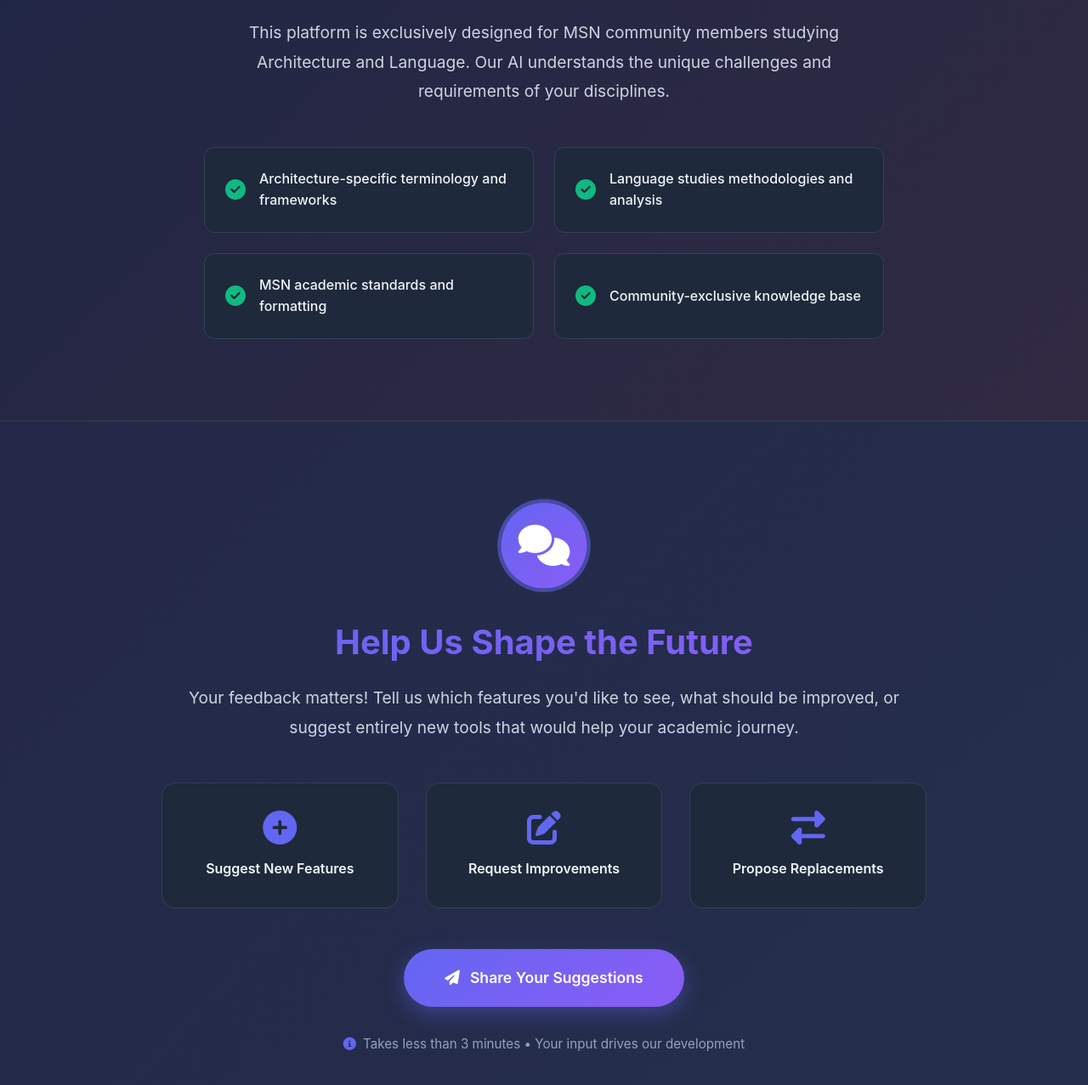
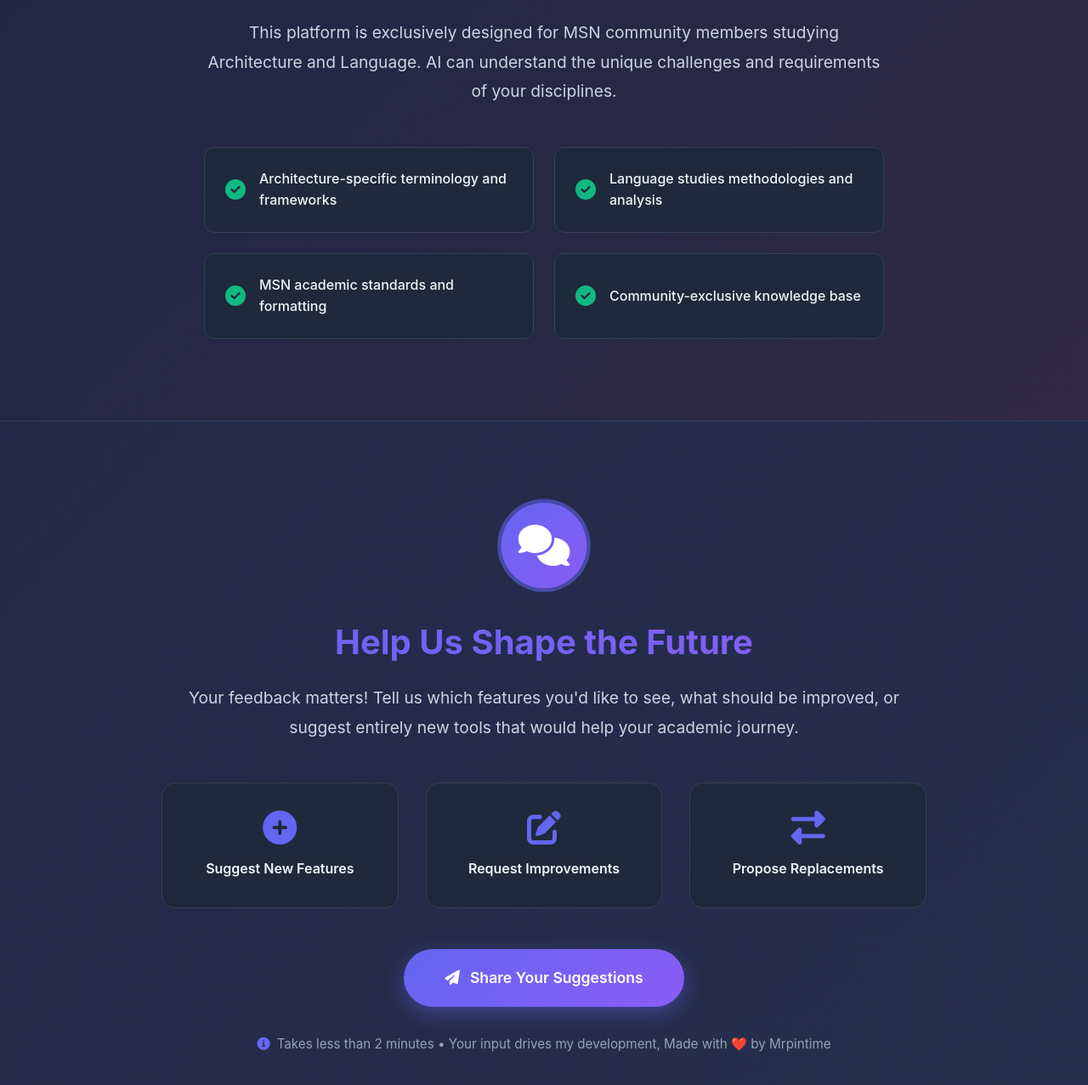
Before and after one commit to mrpintime/academic_msn_ai_prototype, a plain HTML site: page index.html in a window 1280 px wide. Shown: the part 2846-4123 px from the top of the page at 85% size. Drawn offline with Linux system fonts and the light colour scheme.

Commit message:
Update index.html to refine text for clarity and update feedback link with a specific Google Form URL.

```diff
--- a/index.html
+++ b/index.html
@@ -211,7 +211,7 @@
                     <i class="fas fa-users"></i>
                 </div>
                 <h2>Built for the MSN Community</h2>
-                <p>This platform is exclusively designed for MSN community members studying Architecture and Language. Our AI understands the unique challenges and requirements of your disciplines.</p>
+                <p>This platform is exclusively designed for MSN community members studying Architecture and Language. AI can understand the unique challenges and requirements of your disciplines.</p>
                 <div class="community-features">
                     <div class="community-feature">
                         <i class="fas fa-check-circle"></i>
@@ -260,12 +260,12 @@
                         <span>Propose Replacements</span>
                     </div>
                 </div>
-                <a href="YOUR_GOOGLE_FORM_URL_HERE" target="_blank" class="btn btn-feedback">
+                <a href="https://docs.google.com/forms/d/e/1FAIpQLScvb1hCe2VG5LlYZ5xJiEEJw2EJZlT6VDfmlgqaKa7A5MG3JQ/viewform" target="_blank" class="btn btn-feedback">
                     <i class="fas fa-paper-plane"></i> Share Your Suggestions
                 </a>
                 <p class="feedback-note">
                     <i class="fas fa-info-circle"></i>
-                    Takes less than 3 minutes • Your input drives our development
+                    Takes less than 2 minutes • Your input drives my development, Made with ❤️ by Mrpintime
                 </p>
             </div>
         </div>
```
